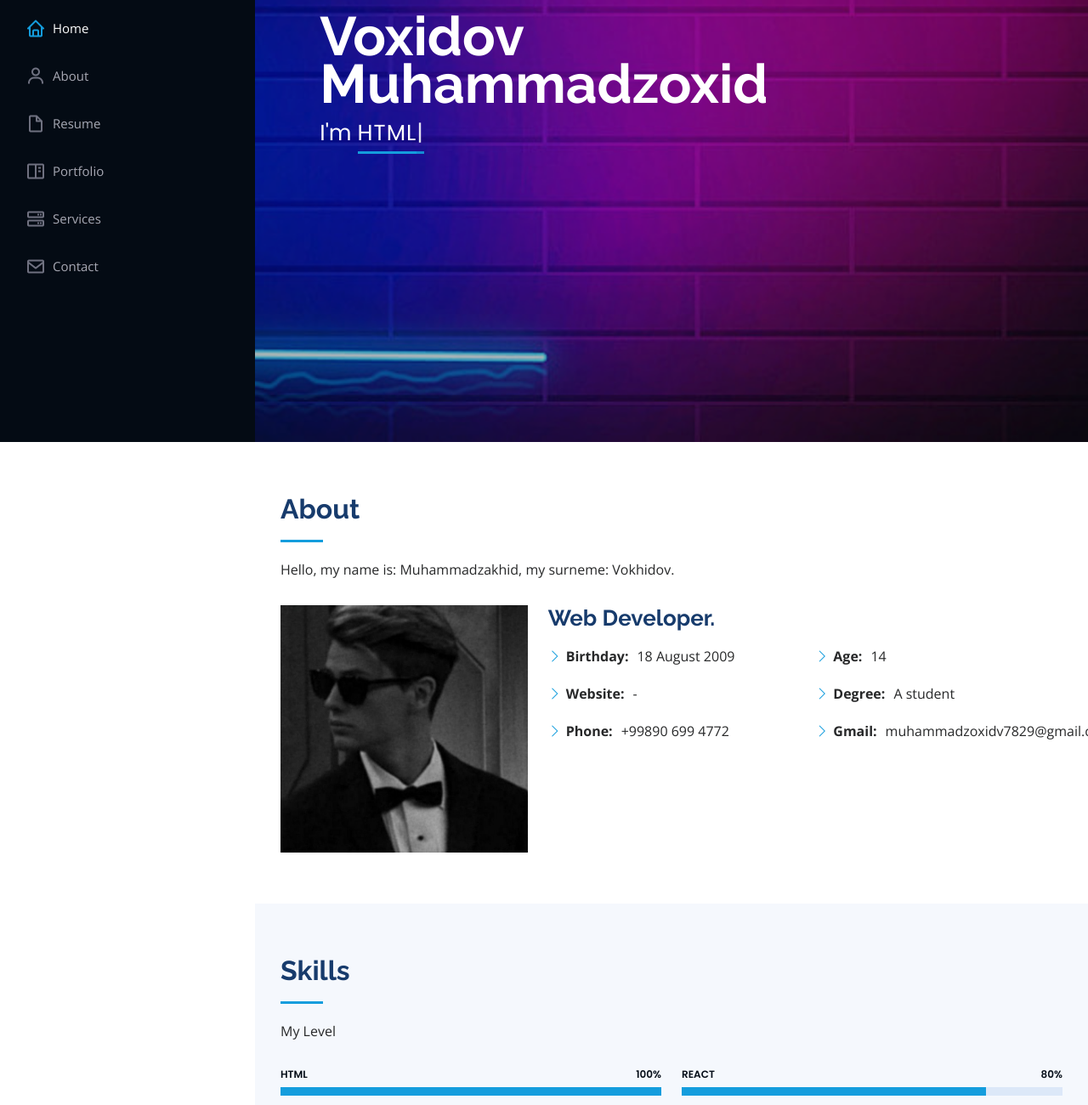
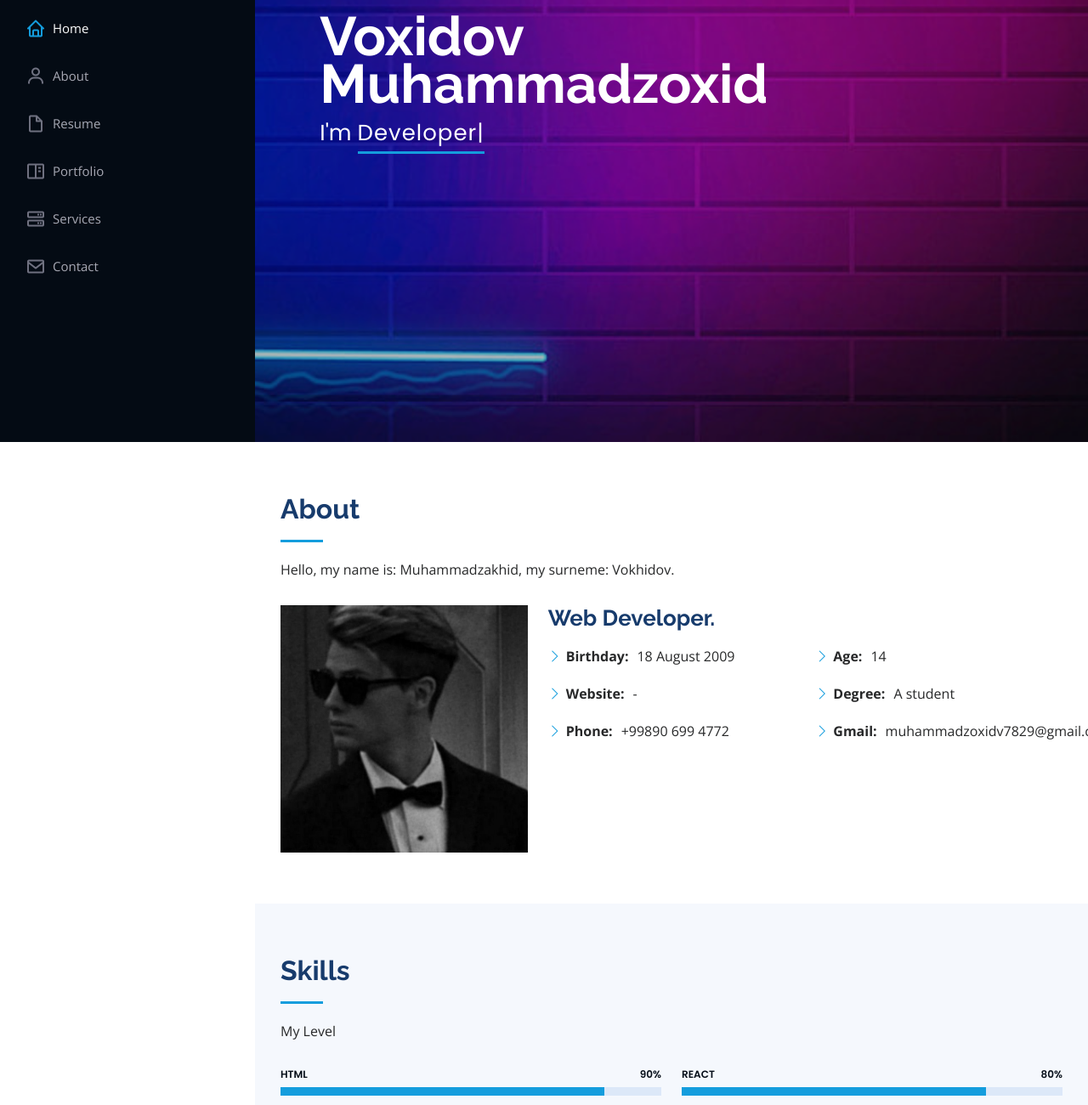
Before and after one commit to Muhammadzoxid/Shahzod_Portfolio, a plain HTML site: page index.html in a window 1280 px wide. Shown: the part 280-1580 px from the top of the page at 85% size. Drawn offline with nearby package versions, Linux system fonts and the light colour scheme.

Commit message:
yangilash

```diff
--- a/index.html
+++ b/index.html
@@ -29,13 +29,6 @@
   <!-- Template Main CSS File -->
   <link href="assets/css/style.css" rel="stylesheet">
 
-  <!-- =======================================================
-  * Template Name: iPortfolio
-  * Template URL: https://bootstrapmade.com/iportfolio-bootstrap-portfolio-websites-template/
-  * Updated: Mar 17 2024 with Bootstrap v5.3.3
-  * Author: BootstrapMade.com
-  * License: https://bootstrapmade.com/license/
-  ======================================================== -->
 </head>
 
 <body>
@@ -76,7 +69,7 @@
   <section id="hero" class="d-flex flex-column justify-content-center align-items-center">
     <div class="hero-container" data-aos="fade-in">
       <h1>Voxidov <br> Muhammadzoxid</h1>
-      <p>I'm <span class="typed" data-typed-items=" Developer, HTML, CSS, JavaScript, React"></span></p>
+      <p>I'm <span class="typed" data-typed-items="Developer"></span></p>
     </div>
   </section><!-- End Hero -->
 
@@ -143,9 +136,9 @@
           <div class="col-lg-6" data-aos="fade-up">
 
             <div class="progress">
-              <span class="skill">HTML <i class="val">100%</i></span>
+              <span class="skill">HTML <i class="val">90%</i></span>
               <div class="progress-bar-wrap">
-                <div class="progress-bar" role="progressbar" aria-valuenow="100" aria-valuemin="0" aria-valuemax="100">
+                <div class="progress-bar" role="progressbar" aria-valuenow="85" aria-valuemin="0" aria-valuemax="100">
                 </div>
               </div>
             </div>
```
